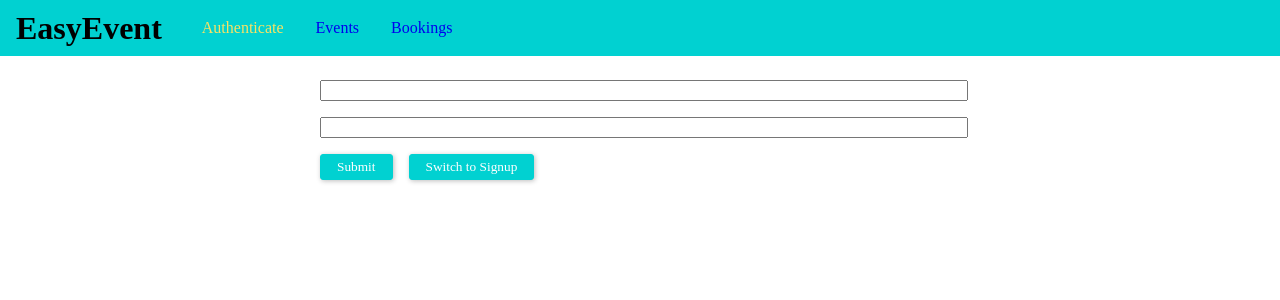
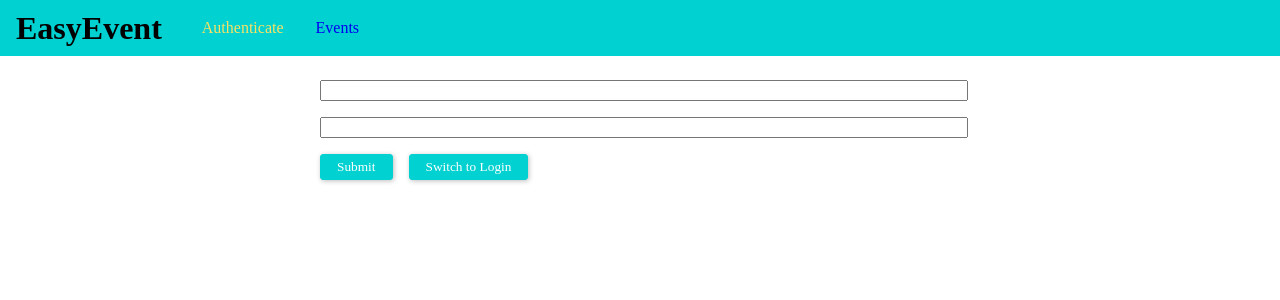
Before and after one commit to Dromediansk/event-booking-graphql, a React (Create React App) app in the folder client/: page /auth in a window 1280 px wide. Shown: the top 300 px of the page. Built offline with nearby package versions, Linux system fonts and the light colour scheme.

Commit message:
private routes

```diff
--- a/client/src/App.js
+++ b/client/src/App.js
@@ -1,4 +1,4 @@
-import React from "react";
+import React, { useState } from "react";
 import { BrowserRouter, Route, Redirect, Switch } from "react-router-dom";
 import MainNavigation from "./components/Navigation/MainNavigation";
 import "./App.scss";
@@ -6,20 +6,41 @@ import "./App.scss";
 import AuthPage from "./pages/Auth";
 import BookingsPage from "./pages/Bookings";
 import EventsPage from "./pages/Events";
+import { AuthContext } from "./context/auth-context";
 
 function App() {
+  const [token, setToken] = useState(null);
+  const [userId, setUserId] = useState(null);
+
+  const login = (tokenParam, userIdParam, tokenExpiration) => {
+    setToken(tokenParam);
+    setUserId(userIdParam);
+  };
+
+  const logout = () => {
+    setToken(null);
+    setUserId(null);
+  };
+
   return (
     <BrowserRouter>
       <>
+        <AuthContext.Provider
+          value={{ token: token, userId: userId, login: login, logout: logout }}
+        >
           <MainNavigation />
           <main className="main-content">
             <Switch>
-            <Redirect from="/" to="/auth" exact />
-            <Route path="/auth" component={AuthPage} />
+              {!token && <Redirect from="/" to="/auth" exact />}
+              {token && <Redirect from="/" to="/events" exact />}
+              {token && <Redirect from="/auth" to="/events" exact />}
+              {!token && <Redirect from="/" to="/auth" exact />}
+              {!token && <Route path="/auth" component={AuthPage} />}
               <Route path="/events" component={EventsPage} />
-            <Route path="/bookings" component={BookingsPage} />
+              {token && <Route path="/bookings" component={BookingsPage} />}
             </Switch>
           </main>
+        </AuthContext.Provider>
       </>
     </BrowserRouter>
   );
--- a/client/src/components/Navigation/MainNavigation.js
+++ b/client/src/components/Navigation/MainNavigation.js
@@ -1,28 +1,39 @@
-import React from "react";
+import React, { useContext } from "react";
 import { NavLink } from "react-router-dom";
+import { AuthContext } from "../../context/auth-context";
 
 import "./MainNavigation.scss";
 
-const MainNavigation = () => (
+const MainNavigation = () => {
+  const authContext = useContext(AuthContext);
+
+  console.log(authContext);
+
+  return (
     <header className="main-navigation">
       <div className="main-navigatino__logo">
         <h1>EasyEvent</h1>
       </div>
       <nav className="main-navgation__items">
         <ul>
+          {!authContext.token && (
             <li>
               <NavLink to="/auth">Authenticate</NavLink>
             </li>
+          )}
 
           <li>
             <NavLink to="/events">Events</NavLink>
           </li>
+          {authContext.token && (
             <li>
               <NavLink to="/bookings">Bookings</NavLink>
             </li>
+          )}
         </ul>
       </nav>
     </header>
   );
+};
 
 export default MainNavigation;
--- /dev/null
+++ b/client/src/context/auth-context.js
@@ -0,0 +1,8 @@
+import { createContext } from "react";
+
+export const AuthContext = createContext({
+  token: null,
+  userId: null,
+  login: () => {},
+  logout: () => {},
+});
--- a/client/src/pages/Auth.js
+++ b/client/src/pages/Auth.js
@@ -1,11 +1,14 @@
-import React, { useRef, useState } from "react";
+import React, { useContext, useRef, useState } from "react";
+import { AuthContext } from "../context/auth-context";
 
 import "./Auth.scss";
 
 const AuthPage = () => {
-  const [isLogin, setIsLogin] = useState(true);
+  const [isLogin, setIsLogin] = useState(false);
   const emailEl = useRef();
   const passwordEl = useRef();
+
+  const authContext = useContext(AuthContext);
 
   const switchModeHandler = () => {
     setIsLogin((prevState) => !prevState);
@@ -60,6 +63,10 @@ const AuthPage = () => {
       })
       .then((resData) => {
         console.log(resData);
+        const { token, tokenExpiration, userId } = resData.data.login;
+        if (token) {
+          authContext.login(token, userId, tokenExpiration);
+        }
       })
       .catch((err) => {
         console.log(err);
```
Lines whose indentation alone changed are shown as unchanged.
